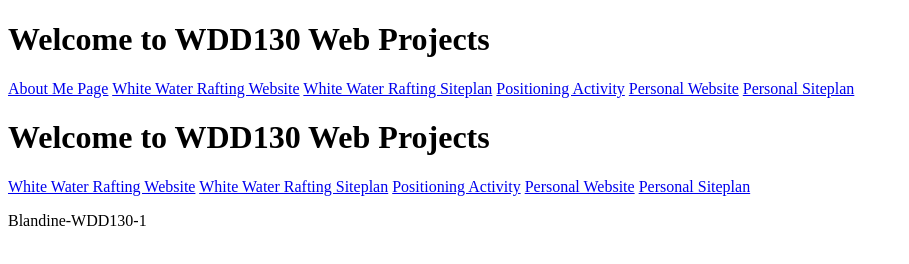
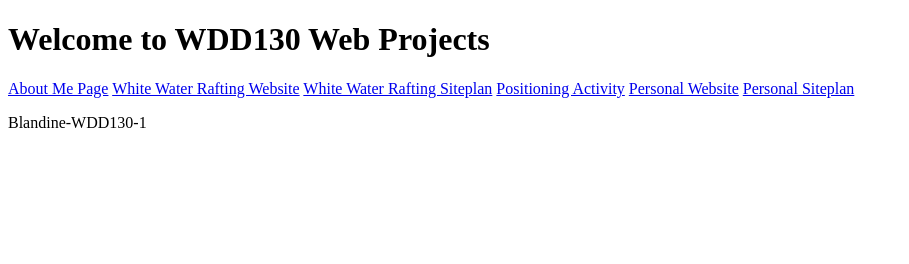
Before and after one commit to blandib/wdd130, a plain HTML site: page index.html in a window 1280 px wide. Shown: the whole page, without its empty margins (0-909 px from the left). Drawn offline with Linux system fonts and the light colour scheme.

Commit message:
Added the change

```diff
--- a/index.html
+++ b/index.html
@@ -18,12 +18,4 @@
   <a href="#">Personal Siteplan</a>
 </nav>
 
-<h1>Welcome to WDD130 Web Projects</h1>
-<nav>
-  <a href="wwr/index.html">White Water Rafting Website</a>
-  <a href="wwr/site-plan-rafting.html">White Water Rafting Siteplan</a>
-  <a href="positioning.html">Positioning Activity</a>
-  <a href="#">Personal Website</a>
-  <a href="#">Personal Siteplan</a>
-</nav>
 <p>Blandine-WDD130-1</p>
```
